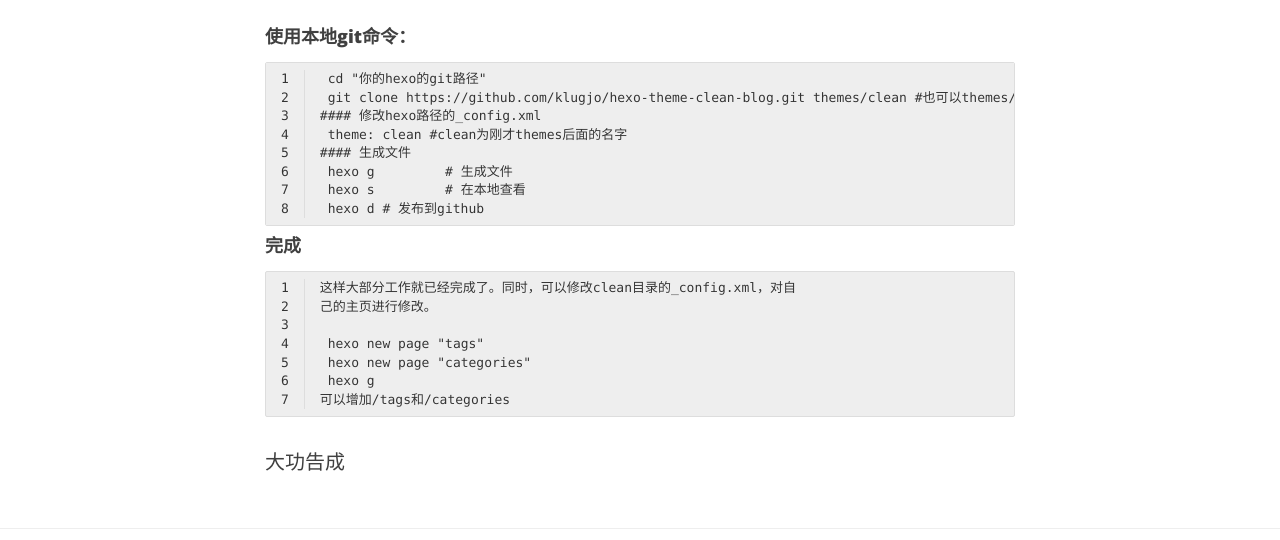
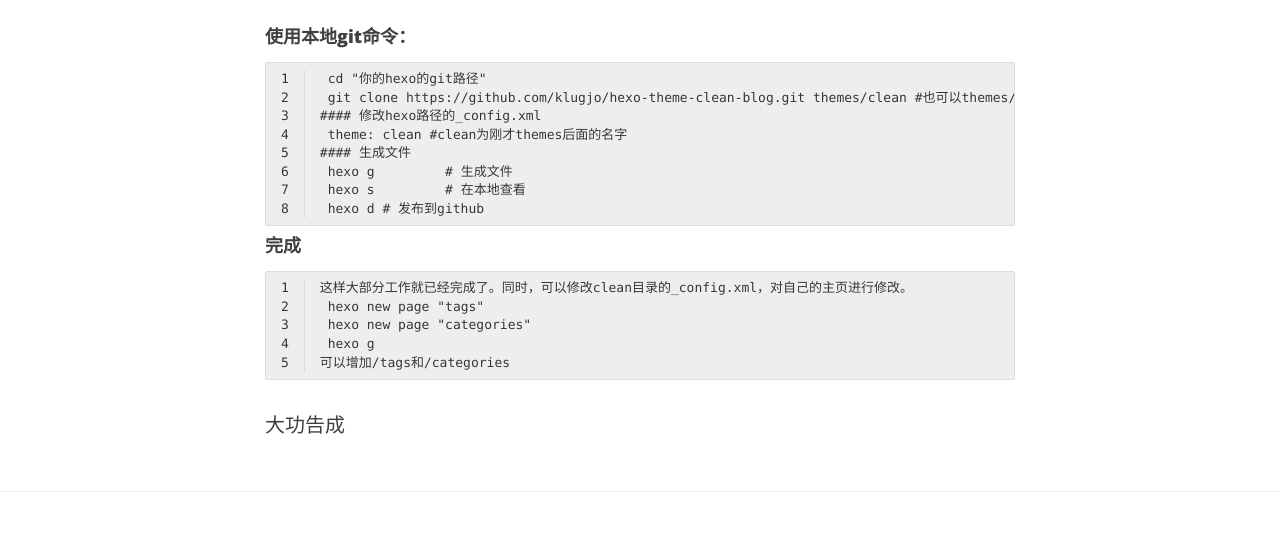
Before and after one commit to JoderLoveYou/demo-1, a plain HTML site: page 2018/09/10/第一篇博客/index.html in a window 1280 px wide. Shown: the part 1075-1615 px from the top of the page. Drawn offline with nearby package versions, Linux system fonts and the light colour scheme; a script that the page names is missing.

Commit message:
Site updated: 2018-09-10 19:25:37

```diff
--- a/2018/09/10/第一篇博客/index.html
+++ b/2018/09/10/第一篇博客/index.html
@@ -244,7 +244,7 @@
 <p><img src="/images/theme.png" alt="图片"></p>
 <p>这里我选择了这个CleanBlog，github地址为<a href="https://github.com/klugjo/hexo-theme-clean-blog.git，" target="_blank" rel="noopener">https://github.com/klugjo/hexo-theme-clean-blog.git，</a></p>
 <h4 id="使用本地git命令："><a href="#使用本地git命令：" class="headerlink" title="使用本地git命令："></a>使用本地git命令：</h4><figure class="highlight plain"><table><tr><td class="gutter"><pre><span class="line">1</span><br><span class="line">2</span><br><span class="line">3</span><br><span class="line">4</span><br><span class="line">5</span><br><span class="line">6</span><br><span class="line">7</span><br><span class="line">8</span><br></pre></td><td class="code"><pre><span class="line"> cd &quot;你的hexo的git路径&quot;</span><br><span class="line"> git clone https://github.com/klugjo/hexo-theme-clean-blog.git themes/clean #也可以themes/`your name`</span><br><span class="line">#### 修改hexo路径的_config.xml</span><br><span class="line"> theme: clean #clean为刚才themes后面的名字</span><br><span class="line">#### 生成文件</span><br><span class="line"> hexo g 	# 生成文件</span><br><span class="line"> hexo s 	# 在本地查看</span><br><span class="line"> hexo d	# 发布到github</span><br></pre></td></tr></table></figure>
-<h4 id="完成"><a href="#完成" class="headerlink" title="完成"></a>完成</h4><figure class="highlight plain"><table><tr><td class="gutter"><pre><span class="line">1</span><br><span class="line">2</span><br><span class="line">3</span><br><span class="line">4</span><br><span class="line">5</span><br><span class="line">6</span><br><span class="line">7</span><br></pre></td><td class="code"><pre><span class="line">这样大部分工作就已经完成了。同时，可以修改clean目录的_config.xml，对自</span><br><span class="line">己的主页进行修改。</span><br><span class="line"></span><br><span class="line"> hexo new page &quot;tags&quot;</span><br><span class="line"> hexo new page &quot;categories&quot;</span><br><span class="line"> hexo g </span><br><span class="line">可以增加/tags和/categories</span><br></pre></td></tr></table></figure>
+<h4 id="完成"><a href="#完成" class="headerlink" title="完成"></a>完成</h4><figure class="highlight plain"><table><tr><td class="gutter"><pre><span class="line">1</span><br><span class="line">2</span><br><span class="line">3</span><br><span class="line">4</span><br><span class="line">5</span><br></pre></td><td class="code"><pre><span class="line">这样大部分工作就已经完成了。同时，可以修改clean目录的_config.xml，对自己的主页进行修改。</span><br><span class="line"> hexo new page &quot;tags&quot;</span><br><span class="line"> hexo new page &quot;categories&quot;</span><br><span class="line"> hexo g </span><br><span class="line">可以增加/tags和/categories</span><br></pre></td></tr></table></figure>
 <p>大功告成</p>
 
 
```
